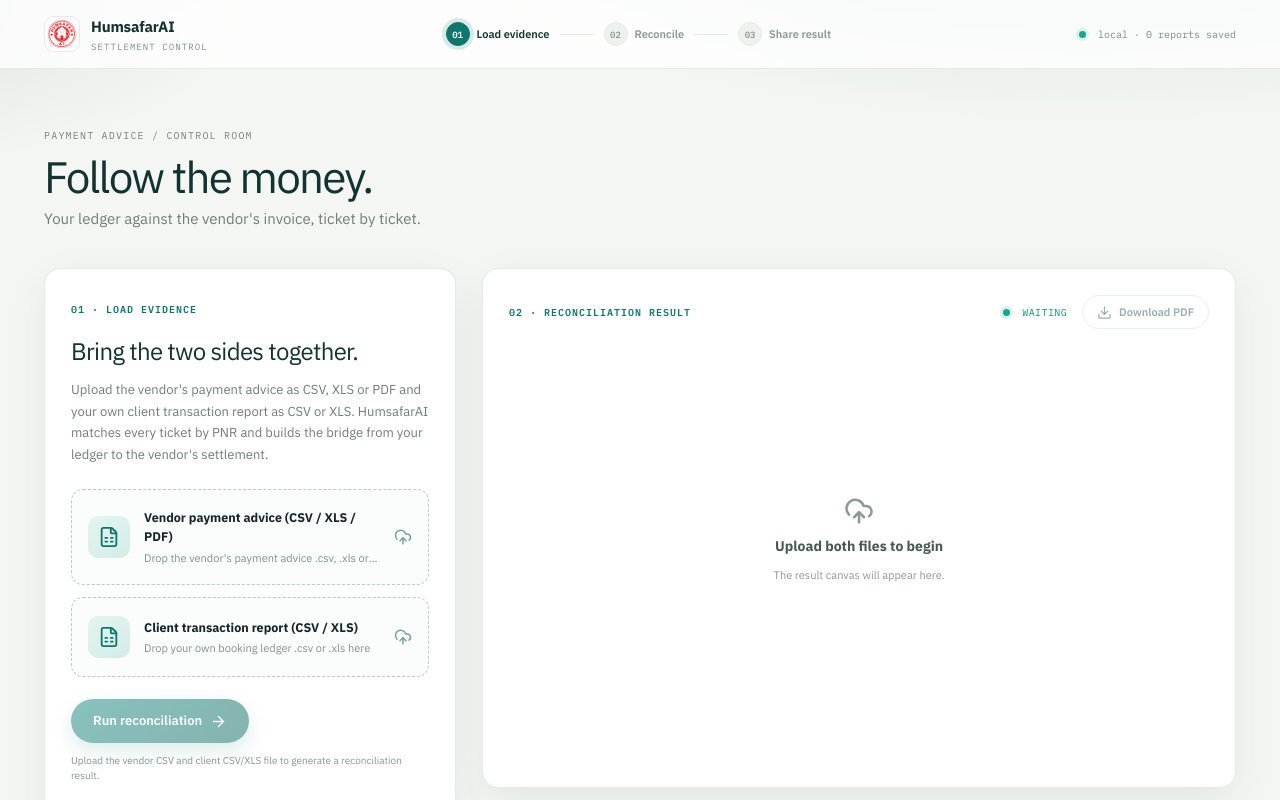
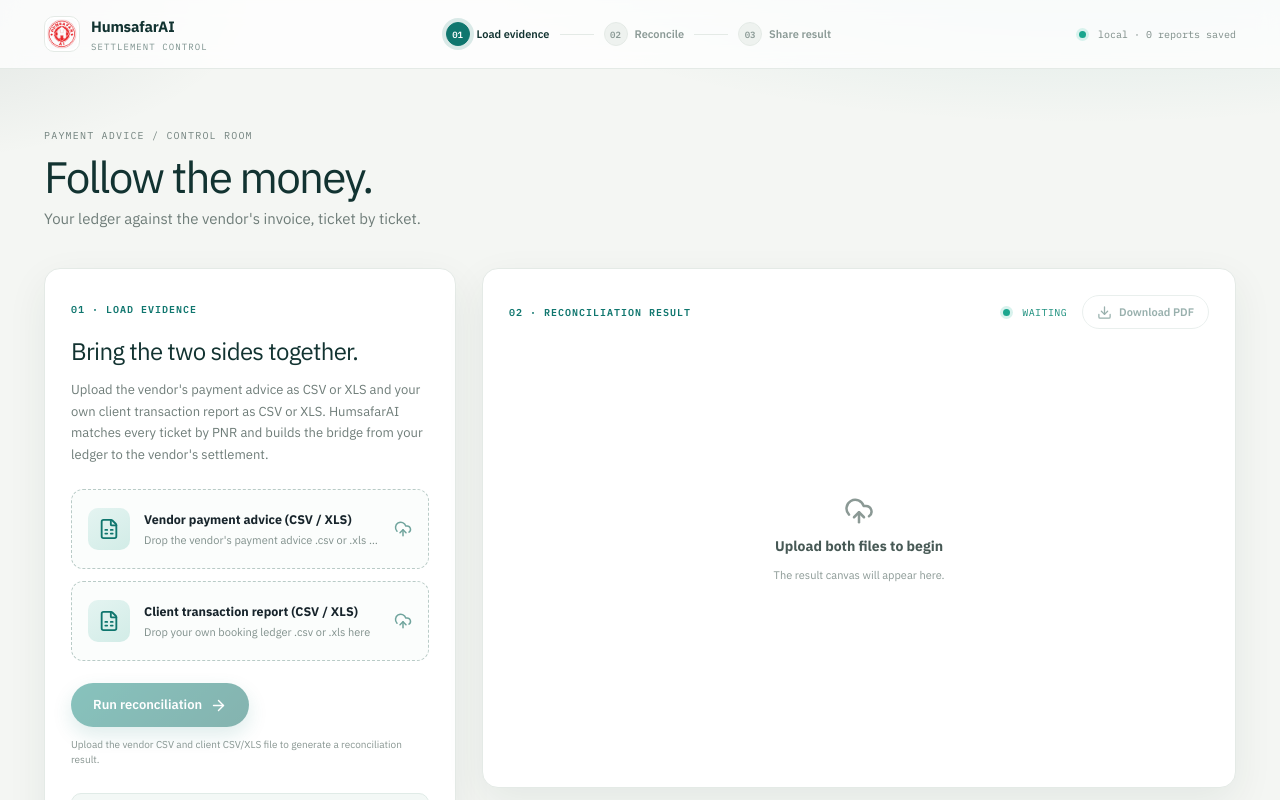
Before and after one commit to abdulhaseebbirader/humsafar, a Next.js app: page / in a window 1280 px wide. Shown: the top 800 px of the page. Built offline with nearby package versions, Linux system fonts and the light colour scheme.

Commit message:
Accept vendor payment advice as CSV or XLS

```diff
--- a/src/app/page.tsx
+++ b/src/app/page.tsx
@@ -7,7 +7,6 @@ import {
   Check,
   Download,
   FileSpreadsheet,
-  FileText,
   RefreshCw,
   ShieldCheck,
   UploadCloud,
@@ -31,7 +30,7 @@ function FileBox({
 }) {
   const [dragging, setDragging] = useState(false);
   const isVendor = kind === "vendor";
-  const acceptsFile = (f: File | undefined | null) => !!f && (isVendor ? /\.(csv|xls|xlsx|pdf)$/i.test(f.name) : /\.(csv|xls|xlsx)$/i.test(f.name));
+  const acceptsFile = (f: File | undefined | null) => !!f && /\.(csv|xls|xlsx)$/i.test(f.name);
   return (
     <label
       className={`file-box ${file ? "is-ready" : ""} ${dragging ? "is-dragging" : ""}`}
@@ -47,14 +46,14 @@ function FileBox({
         if (acceptsFile(dropped)) onChange(dropped);
       }}
     >
-      <input type="file" accept={isVendor ? ".csv,.xls,.xlsx,.pdf,text/csv,application/pdf,application/vnd.ms-excel,application/vnd.openxmlformats-officedocument.spreadsheetml.sheet" : ".csv,.xls,.xlsx,text/csv,application/vnd.ms-excel,application/vnd.openxmlformats-officedocument.spreadsheetml.sheet"} onChange={(e) => onChange(e.target.files?.[0] ?? null)} />
+      <input type="file" accept=".csv,.xls,.xlsx,text/csv,application/vnd.ms-excel,application/vnd.openxmlformats-officedocument.spreadsheetml.sheet" onChange={(e) => onChange(e.target.files?.[0] ?? null)} />
       <div className="file-icon">
-        {isVendor && file?.name.toLowerCase().endsWith(".pdf") ? <FileText size={22} /> : <FileSpreadsheet size={22} />}
+        <FileSpreadsheet size={22} />
       </div>
       <div className="file-copy">
-        <strong>{isVendor ? "Vendor payment advice (CSV / XLS / PDF)" : "Client transaction report (CSV / XLS)"}</strong>
+        <strong>{isVendor ? "Vendor payment advice (CSV / XLS)" : "Client transaction report (CSV / XLS)"}</strong>
         <span>
-          {file ? file.name : isVendor ? "Drop the vendor's payment advice .csv, .xls or .pdf here" : "Drop your own booking ledger .csv or .xls here"}
+          {file ? file.name : isVendor ? "Drop the vendor's payment advice .csv or .xls here" : "Drop your own booking ledger .csv or .xls here"}
         </span>
       </div>
       <div className="file-action">{file ? <Check size={18} /> : <UploadCloud size={18} />}</div>
@@ -64,19 +63,6 @@ function FileBox({
 
 async function readAsCsv(file: File) {
   if (/\.csv$/i.test(file.name)) return file.text();
-  if (/\.pdf$/i.test(file.name)) {
-    const response = await fetch("/api/reconcile/vendor-pdf", {
-      method: "POST",
-      body: (() => {
-        const form = new FormData();
-        form.append("file", file);
-        return form;
-      })(),
-    });
-    const data = (await response.json().catch(() => ({}))) as { text?: string; error?: string };
-    if (!response.ok || !data.text) throw new Error(data.error || "The vendor PDF could not be read.");
-    return data.text;
-  }
   const workbook = XLSX.read(await file.arrayBuffer(), { type: "array", cellDates: false });
   const sheetName = workbook.SheetNames[0];
   if (!sheetName) throw new Error("The client spreadsheet does not contain a worksheet.");
@@ -278,7 +264,7 @@ export default function Home() {
             <span className="kicker">01 · Load evidence</span>
             <h2>Bring the two sides together.</h2>
             <p className="lead">
-              Upload the vendor&apos;s payment advice as CSV, XLS or PDF and your own client transaction report as CSV or XLS. HumsafarAI matches
+              Upload the vendor&apos;s payment advice as CSV or XLS and your own client transaction report as CSV or XLS. HumsafarAI matches
               every ticket by PNR and builds the bridge from your ledger to the vendor&apos;s settlement.
             </p>
           </div>
```
